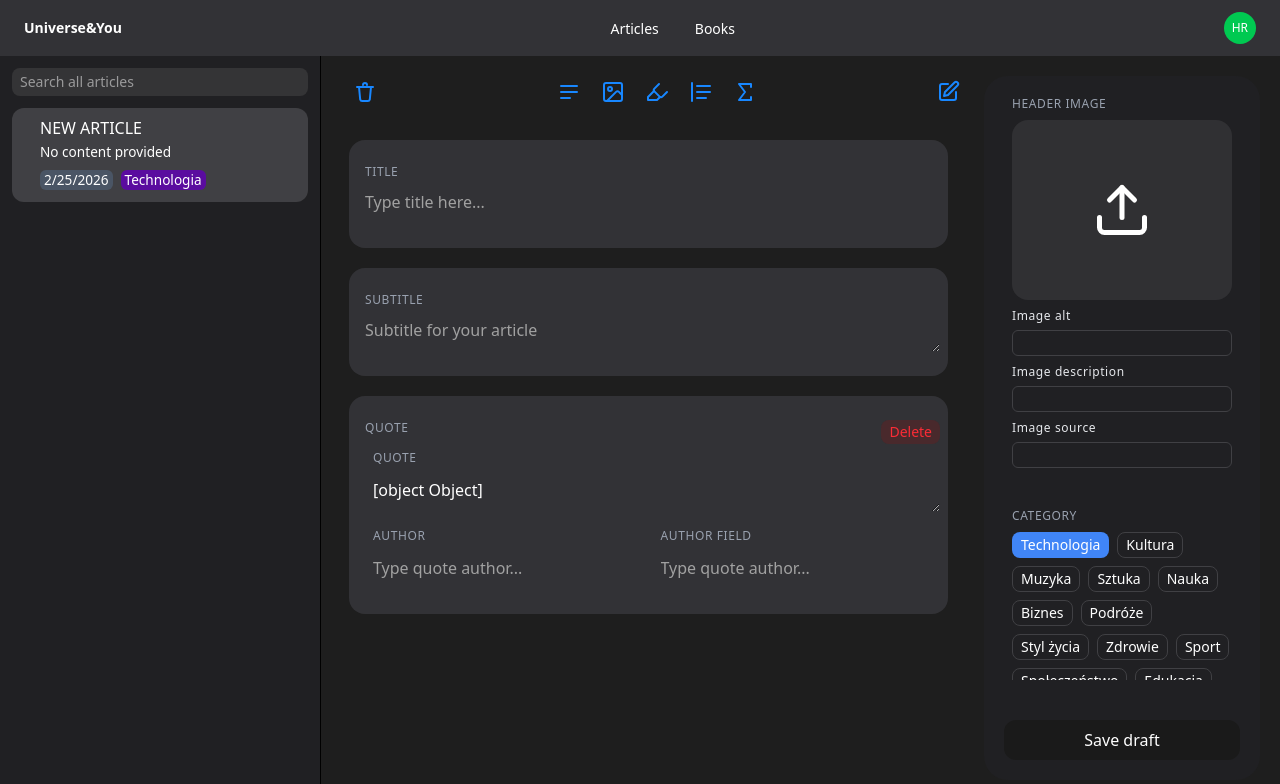
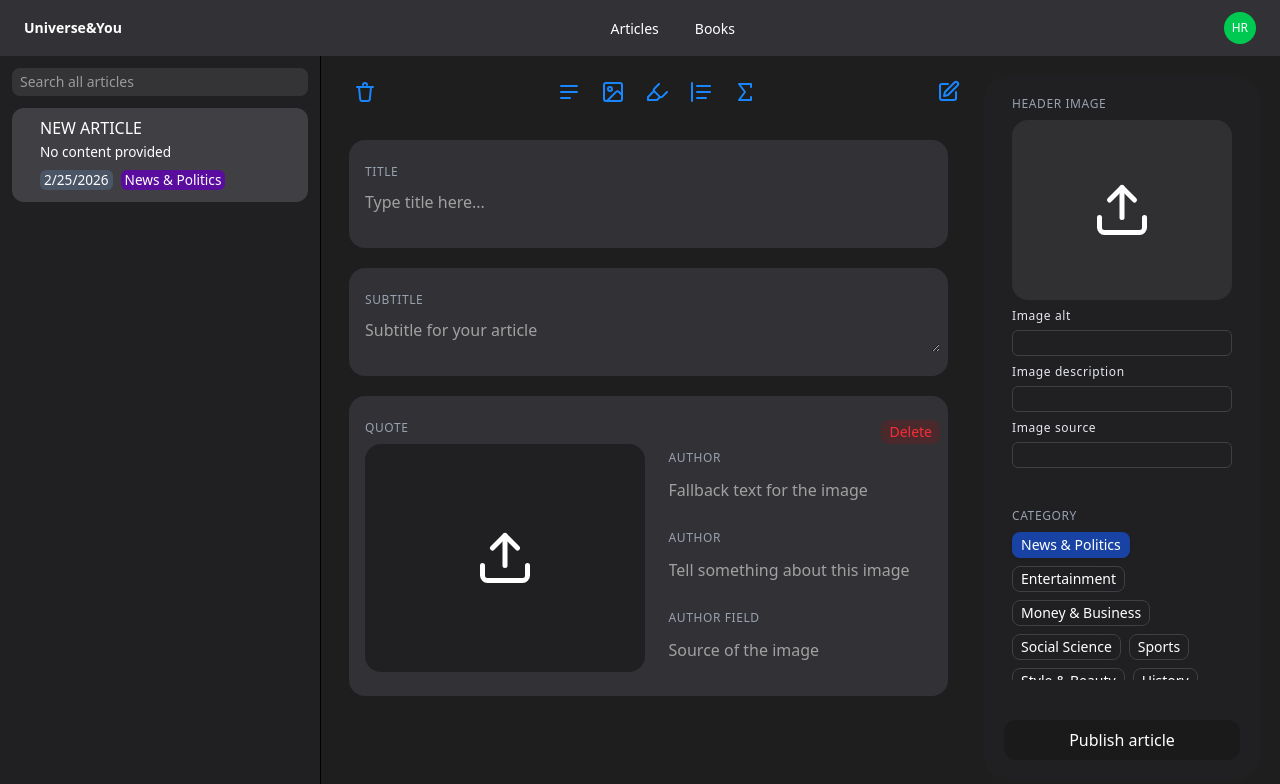
Before and after one commit to D3eviee/Universe-YouPlatform, a Next.js app: page /dashboard in a window 1280 px wide. Both pictures are taken after a click on the button 612 px from the left and 92 px from the top of the page. Shown: the top 784 px of the page. Built offline with nearby package versions, Linux system fonts and the light colour scheme.

Commit message:
Implemented input for image and adjusted settings selectors

```diff
--- a/app/components/dashboard/inputs/ImageInput.tsx
+++ b/app/components/dashboard/inputs/ImageInput.tsx
@@ -1,22 +1,31 @@
 'use client'
-
 import useArticleEditorStore from "@/store/ArticleEditorStore"
 import DeleteInputButton from "./DeleteInputButton"
-import { ChangeEvent } from "react"
+import { ChangeEvent, useState } from "react"
 
 type ImageInputProps = {
   onChange: (newValue:Object) => void
   id: string
-  value: {imageAnn: string; imageDesc: string; file?: File | null }
+  value: {imageSource: string, imageDescription: string, imageAlt:string,  imageFile?: File | null }
 }
 
 const ImageInput = ({onChange, value, id}:ImageInputProps) => {
   const deleteArticleContentBlock = useArticleEditorStore(store => store.deleteArticleContentBlock)
+  const [ blob, setBlob ] = useState<string | null>()
 
-  const handleQuoteChange = (fieldType: "quote" | "quoteAuthor" | "authorRole", e: ChangeEvent<HTMLInputElement | HTMLTextAreaElement>) => {
+  const handleQuoteChange = (fieldType: "imageAlt" | "imageSource" | "imageDescription", e: ChangeEvent<HTMLInputElement | HTMLTextAreaElement>) => {
     if(!e.target) return
     const newValue = { [fieldType]: e.target.value }
     onChange(newValue)
+  }
+
+  const handleImageChange = (e: ChangeEvent<HTMLInputElement>) => {
+    if(!e.target || !e.target.files) return
+    const imageFile = e.target.files[0]
+    const imageBlob = URL.createObjectURL(imageFile)
+    const newValue = { ["imageFile"]: imageFile }
+    onChange(newValue)
+    setBlob(imageBlob)
   }
 
   return (
@@ -26,38 +35,49 @@ const ImageInput = ({onChange, value, id}:ImageInputProps) => {
          <DeleteInputButton onClick={() => deleteArticleContentBlock(id)}/>
       </div>
 
-      <div className="flex flex-col gap-1 pl-2">
-        <div>
-          <label htmlFor="quote" className="text-gray-400 font-light tracking-wider text-xs px-2 uppercase">Quote</label>
-          <textarea
-            id="quote"
-            className="editor-input field-sizing-content w-full"
-            placeholder="Type quote..."
-            value={value}
-            onChange={e => handleQuoteChange("quote", e)}
-          >
-          </textarea>
+      <div className="w-full flex flex-row gap-4 pl-2">
+          <div className="w-full rounded-2xl flex items-center justify-center">
+              {!blob ?
+                  <label htmlFor={`imageInput-${id}`} className="w-full h-full rounded-2xl flex items-center bg-secondary-dark justify-center cursor-pointer">
+                      <svg xmlns="http://www.w3.org/2000/svg" width="60" height="60" viewBox="0 0 24 24" fill="none" stroke="white" strokeWidth="2" strokeLinecap="round"     strokeLinejoin="round" className="lucide lucide-upload-icon lucide-upload"><path d="M12 3v12"/><path d="m17 8-5-5-5 5"/><path d="M21 15v4a2 2 0 0 1-2 2H5a2 2 0 0 1-2-2v-4"/></svg>
+                  </label>
+                  :
+                  <label htmlFor={`imageInput-${id}`} className="relative w-fit flex justify-center cursor-pointer">
+                      <img src={blob} alt="Podgląd uploadu" className="w-full object-cover rounded-2xl max-h-60"/>
+                  </label>
+              }
+            <input id={`imageInput-${id}`} type="file" hidden accept="image/*" onChange={handleImageChange}/>
           </div>
 
-        <div className="flex flex-row">
+          <div className="w-full flex flex-col gap-3">
             <div className="w-full">
-            <label htmlFor="quoteAuthor" className="text-gray-400 font-light tracking-wider text-xs px-2 uppercase">Author</label>
+              <label htmlFor={`imageAlt-${id}`}  className="text-gray-400 font-light tracking-wider text-xs px-2 uppercase">Author</label>
               <input
-              id="quoteAuthor"
+                id={`imageAlt-${id}`}
                 className="editor-input field-sizing-content w-full"
-              placeholder="Type quote author..."
-              value={value.quoteAuthor}
-              onChange={e => handleQuoteChange("quoteAuthor", e)}
+                placeholder="Fallback text for the image"
+                value={value.imageAlt}
+                onChange={e => handleQuoteChange("imageAlt", e)}
                 />
             </div>
             <div className="w-full">
-            <label htmlFor="authorRole" className="text-gray-400 font-light tracking-wider text-xs px-2 uppercase">Author field</label>
+              <label htmlFor={`imageDescription-${id}`} className="text-gray-400 font-light tracking-wider text-xs px-2 uppercase">Author</label>
               <input
-              id="authorRole"
+                id={`imageDescription-${id}`}
                 className="editor-input field-sizing-content w-full"
-              placeholder="Type quote author..."
-              value={value.authorRole}
-              onChange={e => handleQuoteChange("authorRole", e)}
+                placeholder="Tell something about this image"
+                value={value.imageDescription}
+                onChange={e => handleQuoteChange("imageDescription", e)}
+                />
+            </div>
+            <div className="w-full">
+              <label htmlFor={`imageSource-${id}`} className="text-gray-400 font-light tracking-wider text-xs px-2 uppercase">Author field</label>
+              <input
+                id={`imageSource-${id}`}
+                className="editor-input field-sizing-content w-full"
+                placeholder="Source of the image"
+                value={value.imageSource}
+                onChange={e => handleQuoteChange("imageSource", e)}
               />
           </div>
         </div>
--- a/app/components/dashboard/settings/ArticleSettings.tsx
+++ b/app/components/dashboard/settings/ArticleSettings.tsx
@@ -14,8 +14,8 @@ const ArticleSettings = () => {
     const publishedAtTime = useArticleEditorStore(store => store.activeArticle.publishedAtTime)
     const activeArticle = useArticleEditorStore(store => store.activeArticle)
 
-    const label = selectedStatus == "draft" ? "Save draft" :
-    selectedStatus == "archive" ? "Archive article" : "Publish article"
+    const label = selectedStatus == "Draft" ? "Save draft" :
+    selectedStatus == "Archive" ? "Archive article" : "Publish article"
 
     return (
         <section className="w-1/3 flex flex-col gap-10 bg-secondary-dark p-5 rounded-3xl">
--- a/app/components/dashboard/settings/CategorySelect.tsx
+++ b/app/components/dashboard/settings/CategorySelect.tsx
@@ -1,19 +1,17 @@
 const CATEGORIES = [
-  "Technologia",
-  "Kultura",
-  "Muzyka",
-  "Sztuka",
-  "Nauka",
-  "Biznes",
-  "Podróże",
-  "Styl życia",
-  "Zdrowie",
+  "News & Politics",
+  "Entertainment",
+  "Money & Business",
+  "Social Science",
+  "Sports",
+  "Style & Beauty",
+  "History",
+  "Health",
+  "Science & Tech",
   "Sport",
-  "Społeczeństwo",
-  "Edukacja",
-  "Rozrywka",
-  "Historia",
-  "Kulinaria"
+  "Music",
+  "TV & Film",
+  "Cars",
 ];
 
 type CategorySelectProps = {
@@ -30,9 +28,12 @@ const CategorySelect = ({selectedCategory, onChange} : CategorySelectProps ) =>
                 <button
                     type="button"
                     onClick={() => onChange(category)}
-                    className={`border-[0.5px] border-focus px-2 py-0.5 text-sm text-white rounded-lg hover:cursor-pointer transition-colors ${selectedCategory === category ? "bg-[#4085F7] border-transparent" : "bg-transparent"}`}
+                    className={`border-[0.5px] border-focus px-2 py-0.5 text-sm text-white rounded-lg hover:cursor-pointer transition-colors backdrop-blur-md
+                        ${selectedCategory === category ? "bg-blue-600/60 shadow-sm border-transparent" : " bg-transparent"}`
+                    }
                     key={category}
                 >
+
                     {category}
                 </button>
             )}
--- a/app/components/dashboard/settings/PrioritySelect.tsx
+++ b/app/components/dashboard/settings/PrioritySelect.tsx
@@ -15,7 +15,8 @@ const PrioritySelect = ({onChange, selectedPriority}:PrioritySelectProps) => {
                     <button
                         onClick={() => onChange(priority)}
                         type="button"
-                        className={`border-[0.5px] border-focus px-2 py-0.5 text-sm text-white rounded-lg hover:cursor-pointer transition-colors ${selectedPriority === priority ? "bg-[#4085F7] border-transparent" : "bg-transparent"}`}
+                        className={`border-[0.5px] border-focus px-2 py-0.5 text-sm text-white rounded-lg hover:cursor-pointer transition-colors
+                            ${selectedPriority === priority ? "bg-blue-600/60 shadow-sm border-transparent" : "bg-transparent"}`}
                         key={priority}
                     >
                         {priority}
--- a/app/components/dashboard/settings/StatusSelect.tsx
+++ b/app/components/dashboard/settings/StatusSelect.tsx
@@ -1,4 +1,4 @@
-const PRIORITIES = ["draft", "archive", "public" ];
+const PRIORITIES = ["Draft", "Archive", "Public" ];
 
 type StatusSelectProps = {
     selectedStatus: string | null | undefined,
@@ -14,7 +14,9 @@ const StatusSelect = ({selectedStatus, onChange}:StatusSelectProps) => {
                 <button
                     onClick={() => onChange(priority)}
                     type="button"
-                    className={`border-[0.5px] border-focus px-2 py-0.5 text-sm text-white rounded-lg hover:cursor-pointer transition-colors ${selectedStatus === priority ? "bg-[#4085F7] border-transparent" : "bg-transparent"}`}
+                    className={`border-[0.5px] border-focus px-2 py-0.5 text-sm text-white rounded-lg hover:cursor-pointer transition-colors
+                        ${selectedStatus === priority ? "bg-blue-600/60 shadow-sm border-transparent" : "bg-transparent"}`
+                    }
                     key={priority}
                 >
                     {priority}
--- a/constants/constants.ts
+++ b/constants/constants.ts
@@ -14,7 +14,7 @@ const MOCKUP_ARTICLES: Article[] = [
             priority: "Normal",
             publishedAtTime: new Date(),
             status: "draft",
-            category: "Technologia",
+            category: "News & Politics",
             blocks: [],
         }
     ]
--- a/store/ArticleEditorStore.ts
+++ b/store/ArticleEditorStore.ts
@@ -47,7 +47,7 @@ const useArticleEditorStore = create<ArticleEditorStore>()(immer((set) => ({
             newBlock = { id: crypto.randomUUID(), type: "paragraph",  data: { text: "" } };
         }
         else if  (type === "image") {
-            newBlock = { id: crypto.randomUUID(), type: "image",  data: { imageAnn: "", imageDesc: "", file: null  } };
+            newBlock = { id: crypto.randomUUID(), type: "image",  data: { imageSource: "", imageDescription: "", imageAlt: "", imageFile: null  } };
         }
         else if  (type === "highlight") {
             newBlock = { id: crypto.randomUUID(), type: "highlight",  data: { text: "" } };
--- a/types/index.ts
+++ b/types/index.ts
@@ -3,7 +3,7 @@ export type BlockType = "paragraph" | "image" |  "equation" | "highlight" | "quo
 export type EditorBlock = { id: string } & (
 	| { type: 'highlight'; data: { text: string } }
 	| { type: 'paragraph'; data: { text: string } }
-	| { type: 'image'; data: { imageAnn: string; imageDesc: string; file?: File | null } }
+	| { type: 'image'; data: { imageSource: string; imageDescription: string; imageAlt: string; imageFile?: File | null } }
 	| { type: 'quote'; data: { quote: string; quoteAuthor: string, authorRole: string } }
 	| { type: 'equation'; data: { equationExpression: string; equationCaption: string } }
     // | { type: 'list'; data: { expression: string; caption: string } }
```
Lines whose indentation alone changed are shown as unchanged.
